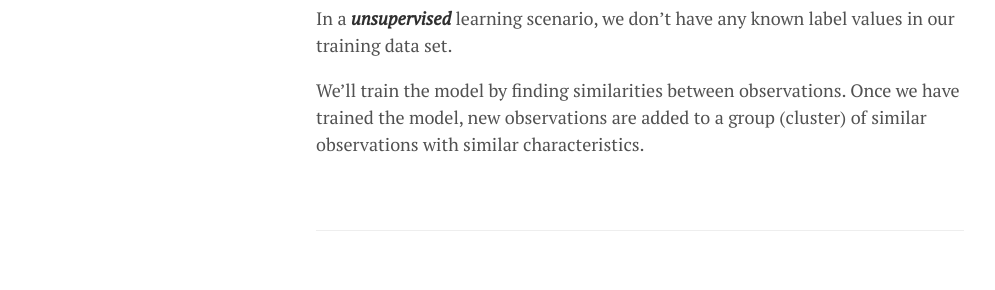
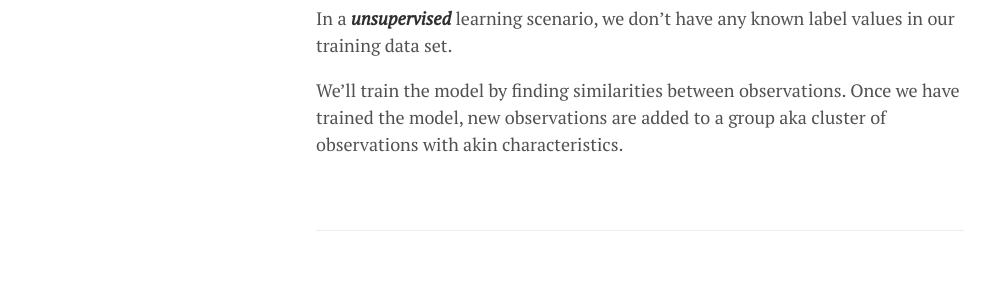
Before and after one commit to lgeurts/lgeurts.github.io, a Jekyll site: the page built from _posts/2018-06-29-introduction-to-artificial-intelligence.md, in a window 1280 px wide. Shown: the part 1485-1775 px from the top of the page, without its empty margins (0-995 px from the left). Built offline with Jekyll 4.4.1, drawn with Linux system fonts in a browser that asks for light colours; nearby versions of some CDN libraries; comment, search, counter and statistics services are not loaded.

Commit message:
Update 2018-06-29-introduction-to-artificial-intelligence.md

```diff
--- a/_posts/2018-06-29-introduction-to-artificial-intelligence.md
+++ b/_posts/2018-06-29-introduction-to-artificial-intelligence.md
@@ -29,4 +29,4 @@
 
 In a ***unsupervised*** learning scenario, we don't have any known label values in our training data set.
 
-We'll train the model by finding similarities between observations. Once we have trained the model, new observations are added to a group (cluster) of similar observations with similar characteristics.
+We'll train the model by finding similarities between observations. Once we have trained the model, new observations are added to a group aka cluster of observations with akin characteristics.
```
